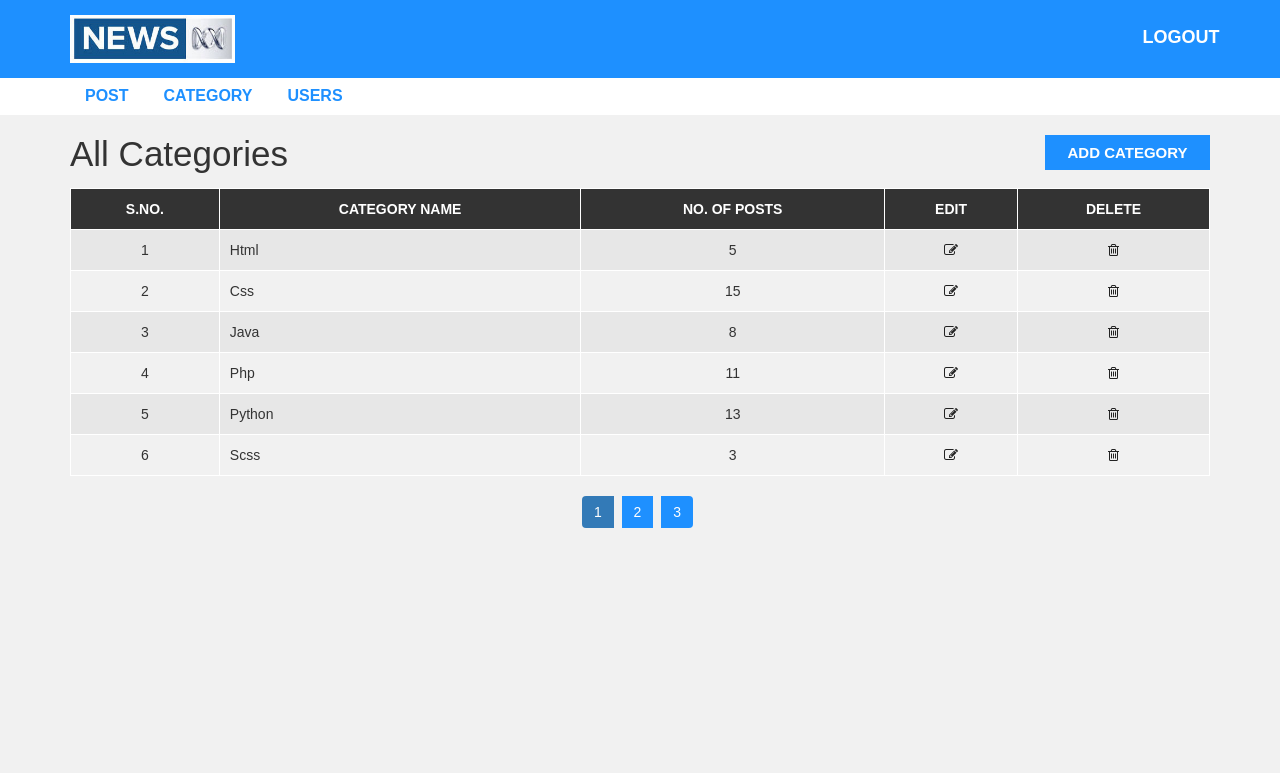
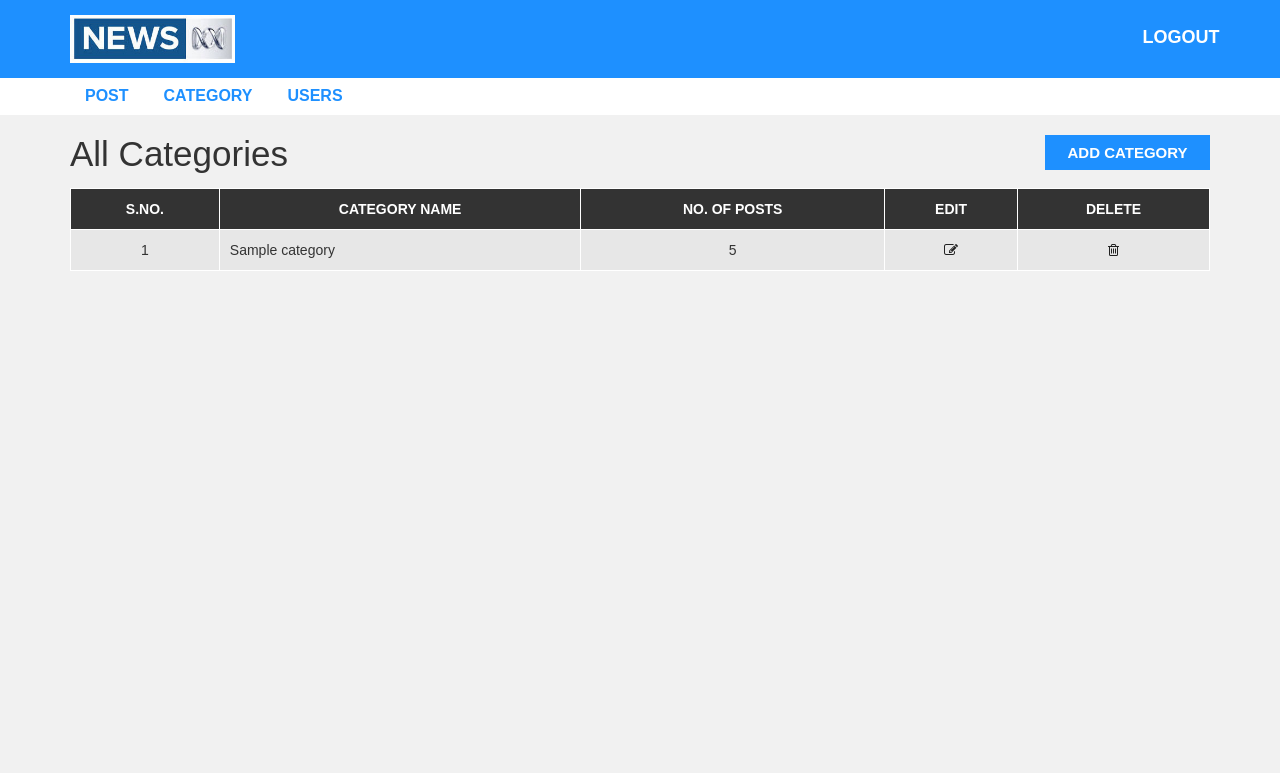
Before and after one commit to rajanikantabiswal/news-site, a PHP site: page /news-site/admin/category.php in a window 1280 px wide. Shown: the top 773 px of the page. Run offline with PHP 8.4, Linux system fonts and the light colour scheme; tables that the repository leaves empty hold one stand-in row (values such as "Sample post").

Commit message:
Category finished

```diff
--- a/admin/category.php
+++ b/admin/category.php
@@ -1,4 +1,16 @@
-<?php include "header.php"; ?>
+<?php include "header.php";
+include "config.php";
+  $limit = 3;
+  if(isset($_GET['page'])){
+      $page=$_GET['page'];
+  }else{
+      $page=1;
+  }
+
+  $offset=($page-1)* $limit;
+  $sql= "SELECT * FROM category ORDER BY category_id DESC LIMIT {$offset}, {$limit}";
+  $result = mysqli_query($conn, $sql) or die("Query Failed");
+   ?>
 <div id="admin-content">
     <div class="container">
         <div class="row">
@@ -8,7 +20,13 @@
             <div class="col-md-2">
                 <a class="add-new" href="add-category.php">add category</a>
             </div>
+            <?php
+
+
+                if(mysqli_num_rows($result)>0){
+            ?>
             <div class="col-md-12">
+
                 <table class="content-table">
                     <thead>
                         <th>S.No.</th>
@@ -18,56 +36,57 @@
                         <th>Delete</th>
                     </thead>
                     <tbody>
+                        <?php
+                        while($row=mysqli_fetch_assoc($result)){
+                        ?>
                         <tr>
-                            <td class='id'>1</td>
-                            <td>Html</td>
+                            <td class='id'><?php echo "{$row['category_id']}" ?></td>
+                            <td><?php echo "{$row['category_name']}" ?></td>
                             <td>5</td>
-                            <td class='edit'><a href='update-category.php'><i class='fa fa-edit'></i></a></td>
-                            <td class='delete'><a href='delete-category.php'><i class='fa fa-trash-o'></i></a></td>
+                            <td class='edit'><a href='update-category.php?id=<?php echo "{$row['category_id']}" ?>'><i class='fa fa-edit'></i></a></td>
+                            <td class='delete'><a href='delete-category.php?id=<?php echo "{$row['category_id']}" ?>'><i class='fa fa-trash-o'></i></a></td>
                         </tr>
-                        <tr>
-                            <td class='id'>2</td>
-                            <td>Css</td>
-                            <td>15</td>
-                            <td class='edit'><a href='update-category.php'><i class='fa fa-edit'></i></a></td>
-                            <td class='delete'><a href='delete-category.php'><i class='fa fa-trash-o'></i></a></td>
-                        </tr>
-                        <tr>
-                            <td class='id'>3</td>
-                            <td>Java</td>
-                            <td>8</td>
-                            <td class='edit'><a href='update-category.php'><i class='fa fa-edit'></i></a></td>
-                            <td class='delete'><a href='delete-category.php'><i class='fa fa-trash-o'></i></a></td>
-                        </tr>
-                        <tr>
-                            <td class='id'>4</td>
-                            <td>Php</td>
-                            <td>11</td>
-                            <td class='edit'><a href='update-category.php'><i class='fa fa-edit'></i></a></td>
-                            <td class='delete'><a href='delete-category.php'><i class='fa fa-trash-o'></i></a></td>
-                        </tr>
-                        <tr>
-                            <td class='id'>5</td>
-                            <td>Python</td>
-                            <td>13</td>
-                            <td class='edit'><a href='update-category.php'><i class='fa fa-edit'></i></a></td>
-                            <td class='delete'><a href='delete-category.php'><i class='fa fa-trash-o'></i></a></td>
-                        </tr>
-                        <tr>
-                            <td class='id'>6</td>
-                            <td>Scss</td>
-                            <td>3</td>
-                            <td class='edit'><a href='update-category.php'><i class='fa fa-edit'></i></a></td>
-                            <td class='delete'><a href='delete-category.php'><i class='fa fa-trash-o'></i></a></td>
-                        </tr>
+                    <?php } ?>
                     </tbody>
                 </table>
-                <ul class='pagination admin-pagination'>
-                    <li class="active"><a>1</a></li>
-                    <li><a>2</a></li>
-                    <li><a>3</a></li>
-                </ul>
+
+                <!-- Pagination Code start -->
+<?php
+$sql1="SELECT * FROM category";
+$result1= mysqli_query($conn, $sql1);
+
+if(mysqli_num_rows($result1)>$limit){
+$total_records=mysqli_num_rows($result1);
+$total_page = ceil($total_records/$limit);
+?>
+                  <ul class='pagination admin-pagination'>
+                    <?php
+                    if($page>1){
+                        echo '<li><a href="category.php?page='.($page-1).'">Prev</a></li>';
+                    }
+
+                    for($i=1;$i <= $total_page;$i++){
+                        if($i==$page){
+                            $active="active";
+                        }else{
+                            $active="";
+                        }
+                        echo '<li class='.$active.'><a href="category.php?page='.$i.'">'.$i.'</a></li>';
+                    }
+                    if($page<$total_page){
+                    echo '<li><a href="category.php?page='.($page+1).'">Next</a></li>';
+                    }
+                    ?>
+                      <!-- <li class="active"><a>1</a></li> -->
+                  </ul>
+<?php
+}
+?>
+<!-- pagination code end -->
             </div>
+            <?php
+             }
+          ?>
         </div>
     </div>
 </div>
--- a/admin/users.php
+++ b/admin/users.php
@@ -68,7 +68,7 @@ use LDAP\Result;
 $sql1="SELECT * FROM user";
 $result1= mysqli_query($conn, $sql1);
 
-if(mysqli_num_rows($result1)>0){
+if(mysqli_num_rows($result1)>$limit){
 $total_records=mysqli_num_rows($result1);
 $total_page = ceil($total_records/$limit);
 ?>
```
Also changed, not shown: admin/add-category.php (+20 -2 lines), admin/delete-category.php (added, +9 -0 lines), admin/update-category.php (+28 -4 lines).
